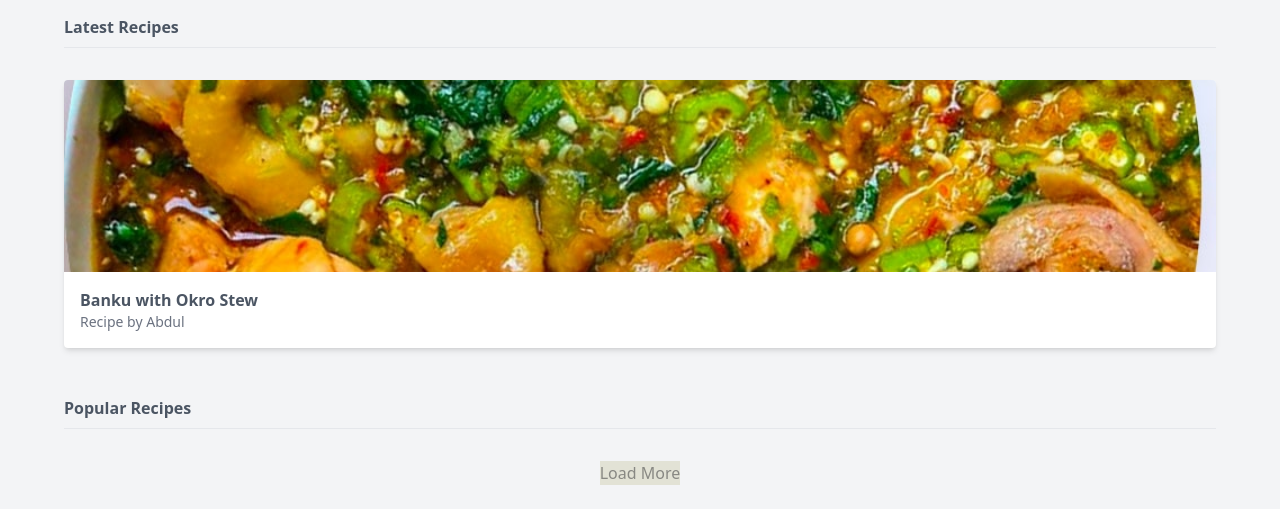
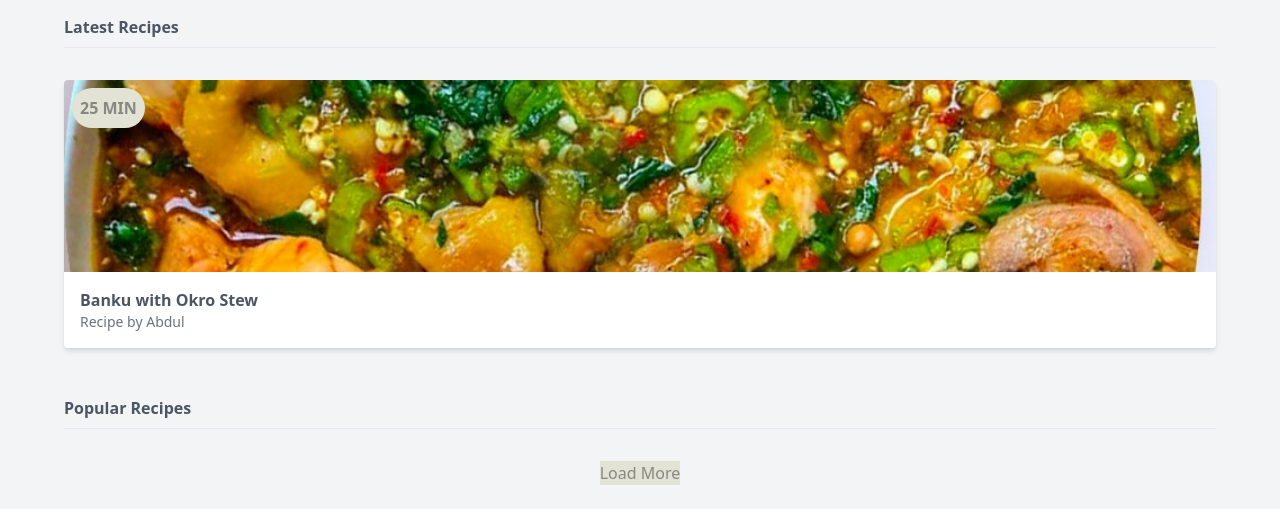
Before and after one commit to Abdul-Gafur/Tailwind-Recipes, a website: page public/index.html in a window 1280 px wide. Shown: the part 238-762 px from the top of the page. Drawn offline with Linux system fonts and the light colour scheme.

Commit message:
added badge

```diff
--- a/public/index.html
+++ b/public/index.html
@@ -49,13 +49,16 @@
         <div>
           <h4 class="font-bold mt-12 pb-2 border-b border-gray-200">Latest Recipes</h4>
 
-          <div class="mt-8 bg-white rounded overflow-hidden shadow-md">
+          <div class="mt-8 bg-white rounded overflow-hidden shadow-md relative">
             <!-- cards go here -->
             <div>
               <img class="w-full h-32 sm:h-48 object-cover" src="img/okro-soup.jpeg" alt="okro-soup" />
               <div class="m-4">
                 <span class="font-bold">Banku with Okro Stew</span>
                 <span class="block text-gray-500 text-sm">Recipe by Abdul</span>
+              </div>
+              <div class="bg-secondary-100 text-secondary-200 uppercase font-bold rounded-full p-2 absolute top-0 mt-2 ml-2">
+                <span>25 min</span>
               </div>
             </div>
           </div>
```
Also changed, not shown: public/styles.css.
